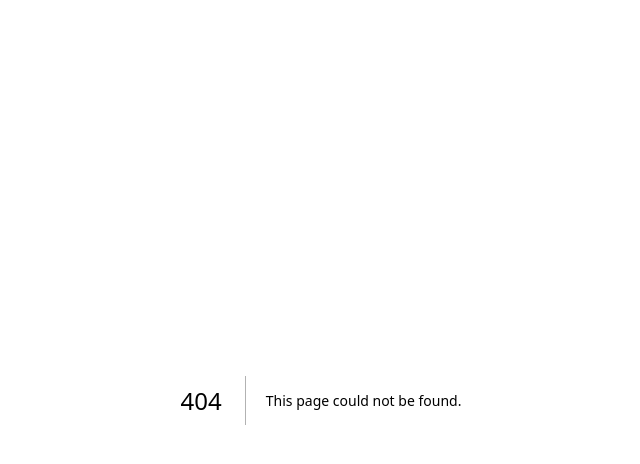
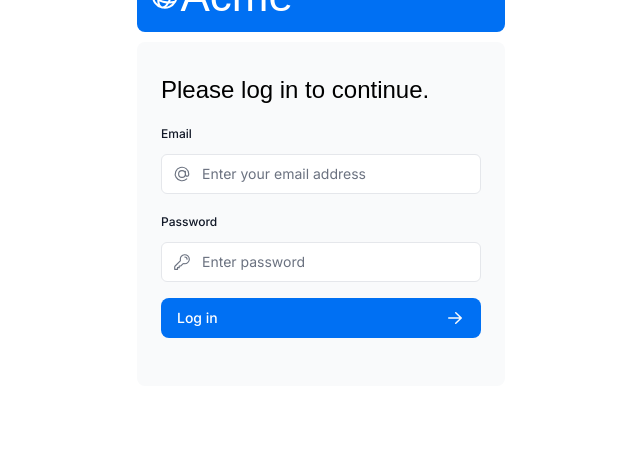
Before and after one commit to 17xande/nextjs-dashboard, a Next.js app: page /login in a window 1280 px wide. Before the commit this address had no page. Shown: the top 464 px of the page, without its empty margins (319-959 px from the left). Built offline with nearby package versions, Linux system fonts and the light colour scheme; a web font is replaced by a local one.

Commit message:
update deps

```diff
--- /dev/null
+++ b/app/login/page.tsx
@@ -0,0 +1,17 @@
+import AcmeLogo from '@/app/ui/acme-logo'
+import LoginForm from '@/app/ui/login-form'
+
+export default function LoginPage() {
+  return (
+    <main className='flex items-centre justify-center md:h-screen'>
+      <div className="relative mx-auto flex w-full max-w-[400px] flex-col space-y-2.5 p-4 md:-mt-32">
+        <div className="flex h-20 w-full items-end rounded-lg bg-blue-500 p-3 md:h-36">
+          <div className="w-32 text-white md:w-36">
+            <AcmeLogo />
+          </div>
+        </div>
+        <LoginForm />
+      </div>
+    </main>
+  )
+}
```
Also changed, not shown: package.json (+4 -4 lines), 1 other file (tests, documents, lock files or other folders).
